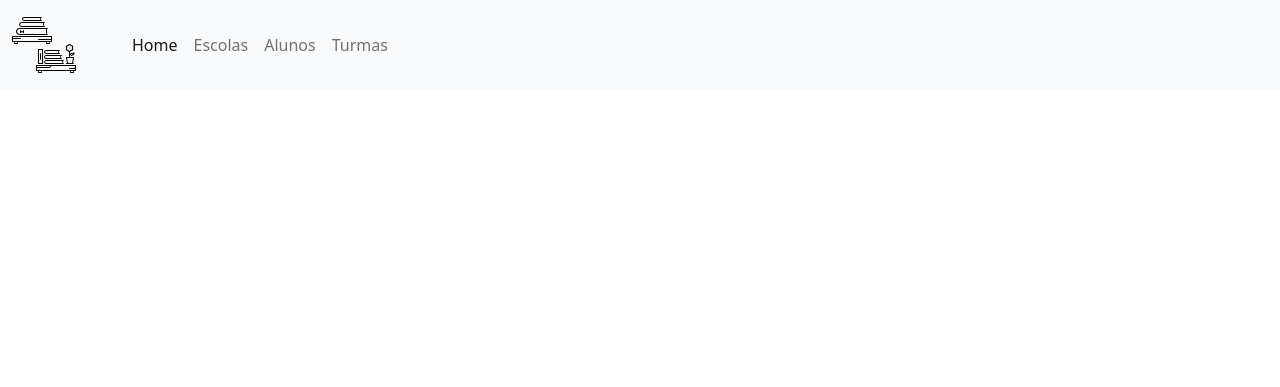
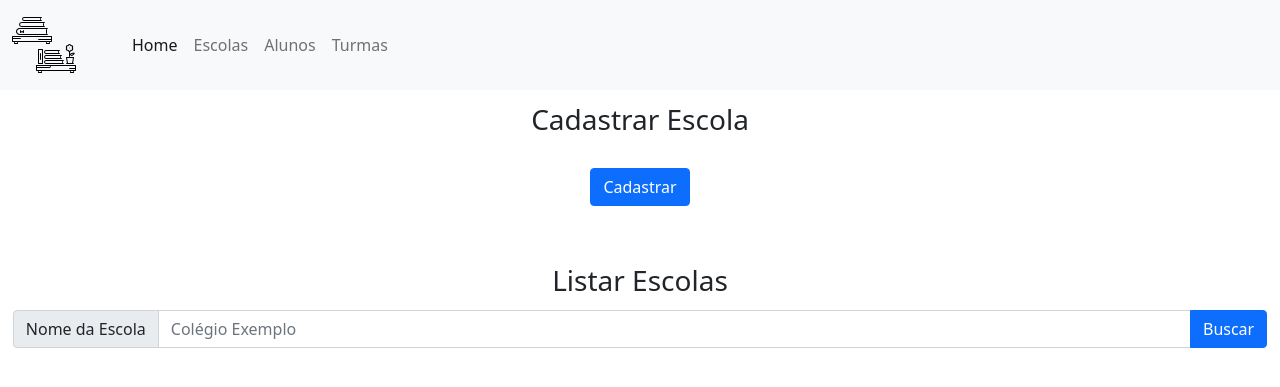
Before and after one commit to thommada/Teste_Tassi, a PHP site: page /View/pages/escolaPagina.php in a window 1280 px wide. Shown: the top 387 px of the page. Run offline with PHP 8.4, Linux system fonts and the light colour scheme.

Commit message:
Início Form escola

```diff
--- a/src/View/pages/alunoPagina.php
+++ b/src/View/pages/alunoPagina.php
@@ -9,5 +9,6 @@ $link_turmaPagina = './turmaPagina.php';
 <?php require_once '../header.php'; ?>
     <div>
 
+
     </div>
 <?php require_once '../footer.php'; ?>
--- a/src/View/pages/escolaPagina.php
+++ b/src/View/pages/escolaPagina.php
@@ -1,13 +1,40 @@
 <?php
 $title = "Teste - Escolas";
+
 $icon_aba = "../imgs/icons/icon_aba.png";
-$link_home = '../../index.php';
+$icon_cadastrar =
+    $link_home = '../../index.php';
 $link_escolaPagina = './escolaPagina.php';
 $link_alunoPagina = './alunoPagina.php';
 $link_turmaPagina = './turmaPagina.php';
+
+
 ?>
 <?php require_once '../header.php'; ?>
-    <div>
+<div style="display: flex; flex-direction: column; align-items: center;">
+    <div style="text-align: center; margin: 1%;">
+        <h3>Cadastrar Escola</h3>
+        <br />
+        <a href="#" class="btn btn-primary">Cadastrar</a>
+    </div>
+    <hr size="2"/>
+    <div style="text-align: center; margin: 1%; width: 100%">
+        <div>
+            <h3>Listar Escolas</h3>
+        </div>
+        <div style="width: 100%;">
+            <form style="border: 1%; margin: 1%;">
+                <div class="input-group">
+                    <div class="input-group-text">Nome da Escola</div>
+                    <input type="text" class="form-control" id="buscaEscola" placeholder="Colégio Exemplo">
+                    <button type="submit" class="btn btn-primary">Buscar</button>
+                </div>
 
+            </form>
+
+        </div>
+        <div>
+        </div>
     </div>
+</div>
 <?php require_once '../footer.php'; ?>
```
